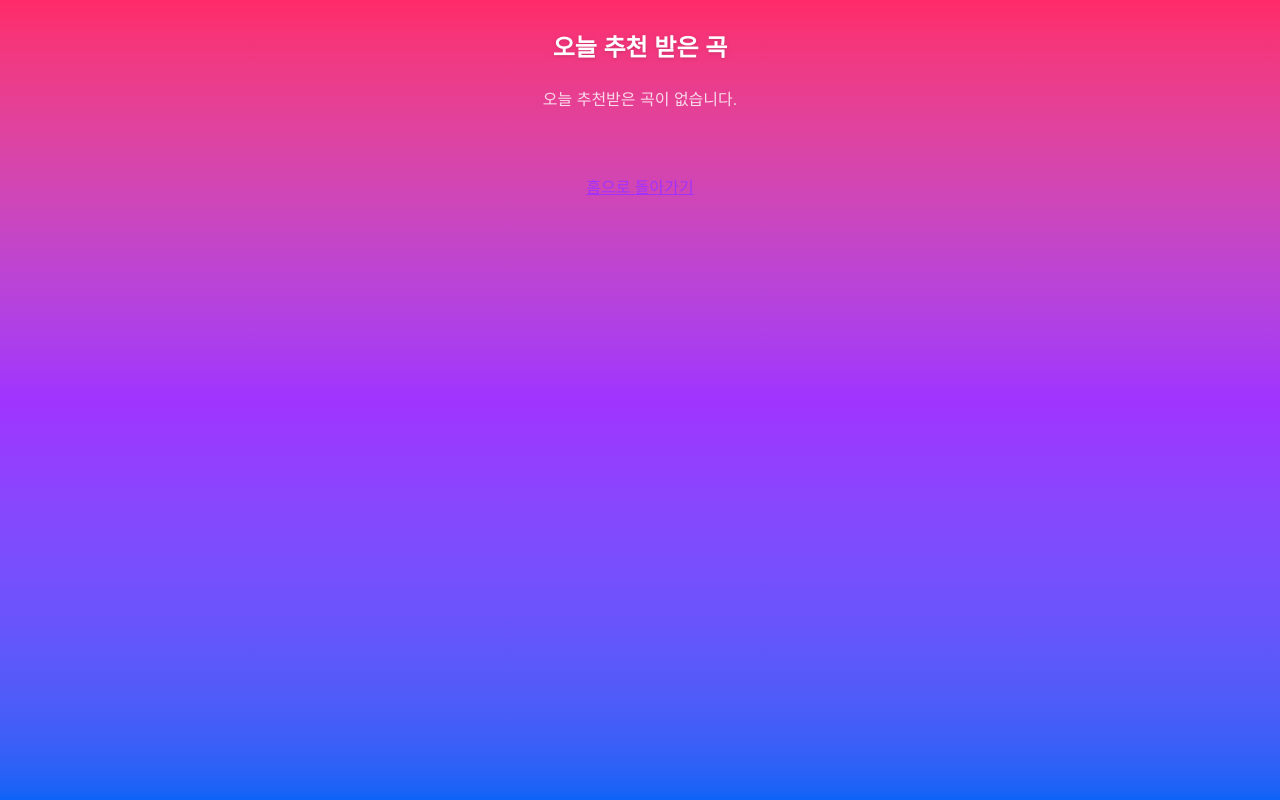
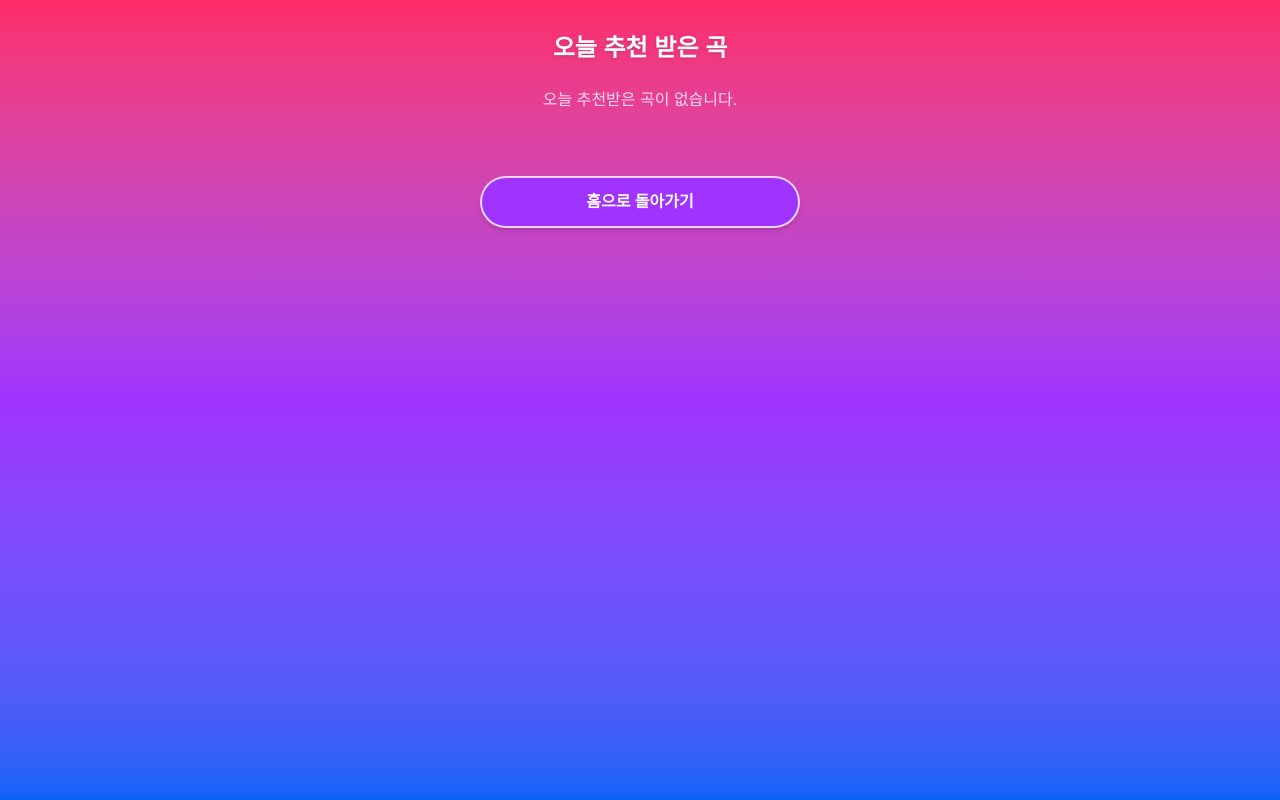
Before and after one commit to Minu248/onesongindie, a Next.js app: page /today/songs in a window 1280 px wide. Built offline with nearby package versions, Linux system fonts and the light colour scheme.

Commit message:
/today/songs 홈으로 돌아가기 버튼 스타일 개선

```diff
--- a/src/app/today/TodayPageContent.tsx
+++ b/src/app/today/TodayPageContent.tsx
@@ -120,7 +120,7 @@ export default function TodayPageContent() {
         <div className="text-5xl font-bold text-white drop-shadow">한 곡 Indie</div>
       </div>
       <button
-        className={`w-32 h-32 ${canRecommend ? 'bg-white/20 hover:bg-white/30' : 'bg-gray-400/20 hover:bg-gray-400/30'} text-white rounded-full shadow-lg transition mb-4 flex items-center justify-center text-4xl border-2 border-white/40 backdrop-blur`}
+        className={`w-16 h-16 ${canRecommend ? 'bg-white/20 hover:bg-white/30' : 'bg-gray-400/20 hover:bg-gray-400/30'} text-white rounded-full shadow-lg transition mb-4 flex items-center justify-center text-2xl border-2 border-white/40 backdrop-blur`}
         onClick={fetchSongAndRedirect}
         aria-label="오늘의 인디 한 곡 추천받기"
         disabled={!canRecommend}
--- a/src/app/today/songs/page.tsx
+++ b/src/app/today/songs/page.tsx
@@ -62,7 +62,11 @@ export default function TodaySongsPage() {
           ))}
         </div>
       )}
-      <Link href="/" className="mt-8 text-[#A033FF] underline">홈으로 돌아가기</Link>
+      <Link href="/" className="mt-8 flex justify-center w-full">
+        <button className="w-full max-w-xs bg-[#A033FF] text-white rounded-full px-6 py-3 shadow-md hover:bg-[#7c25c9] transition text-base font-semibold border-2 border-white/80">
+          홈으로 돌아가기
+        </button>
+      </Link>
     </main>
   );
 }
```
